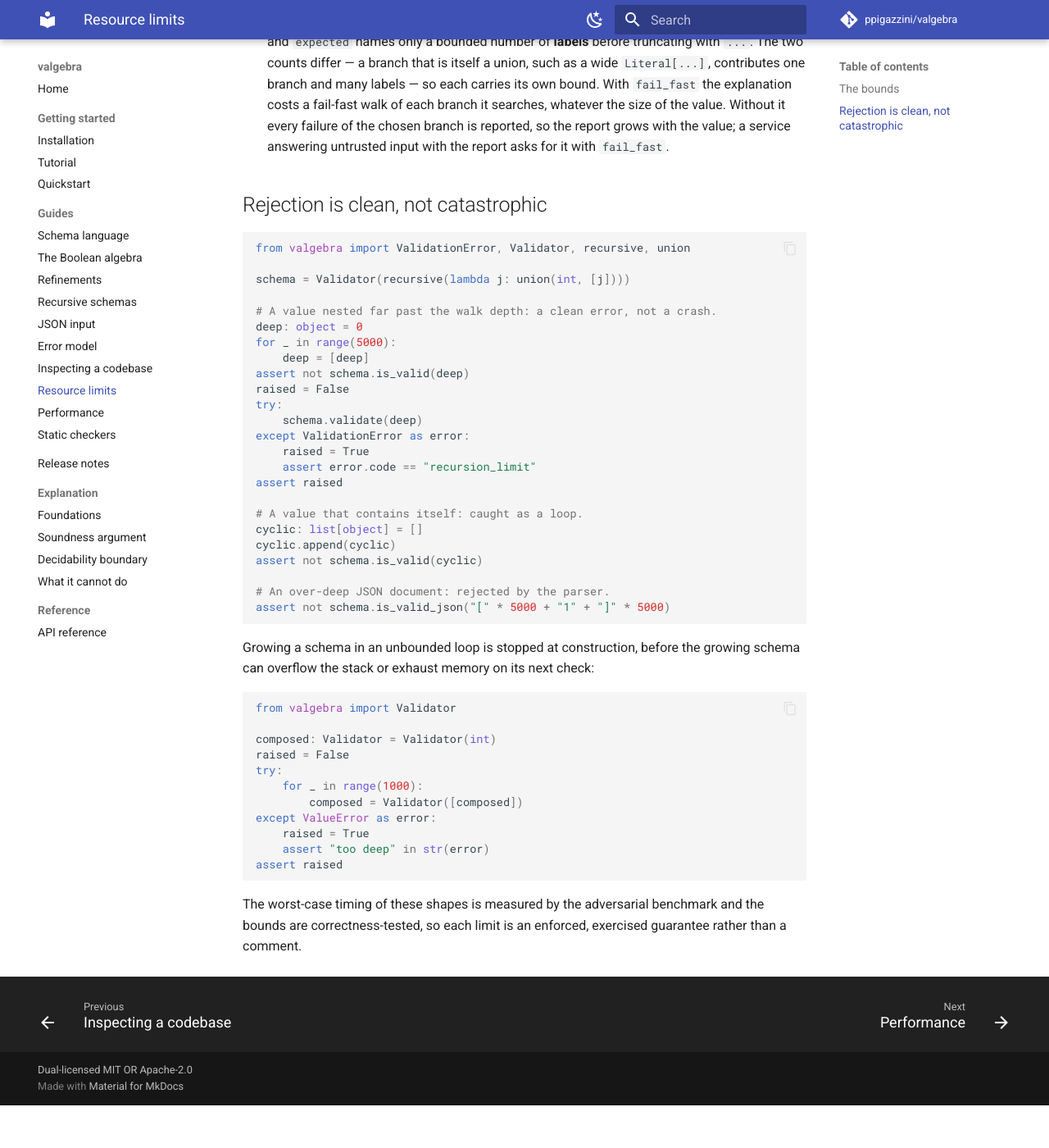
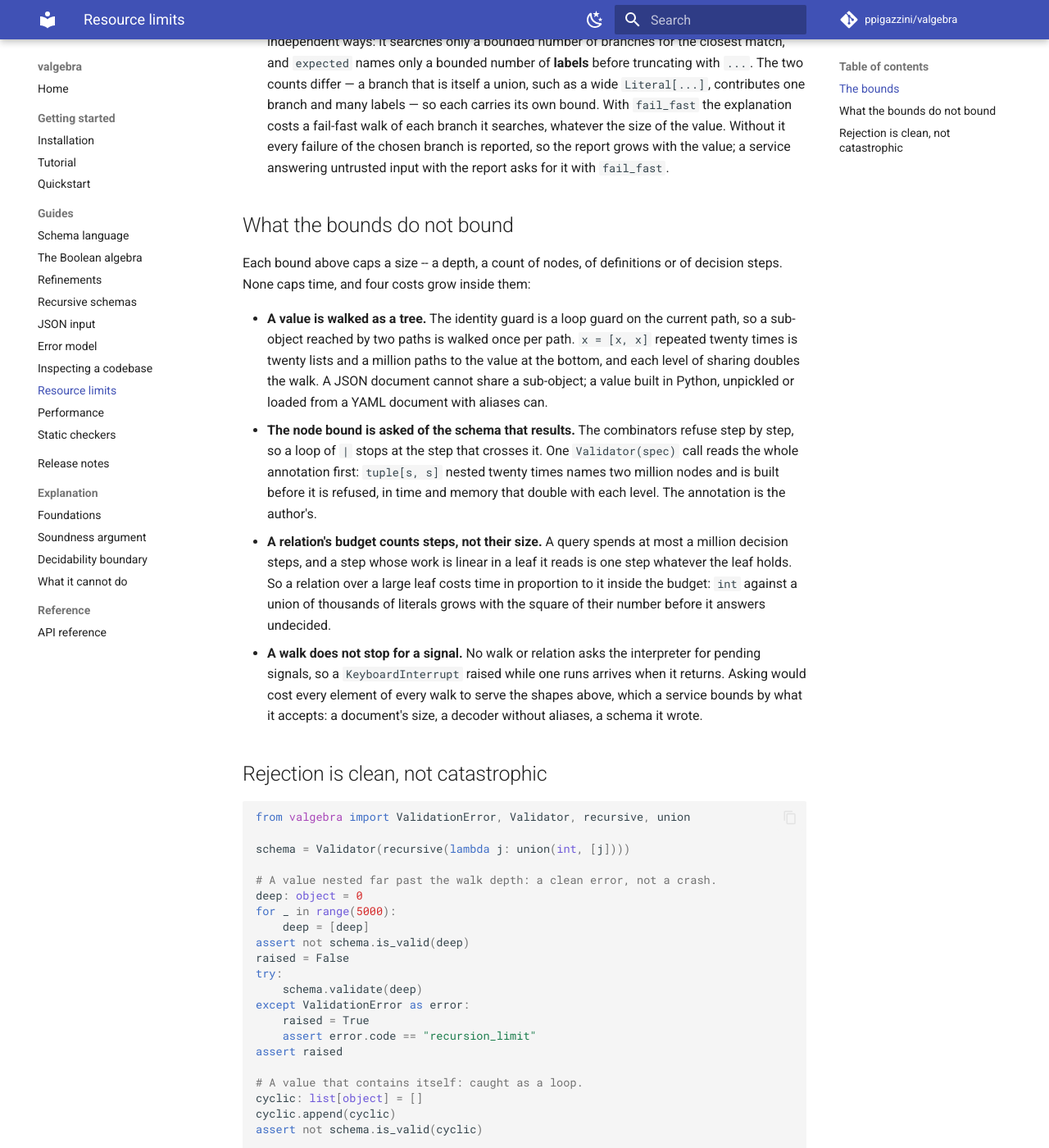
Before and after one commit to ppigazzini/valgebra, an MkDocs documentation site: the page built from docs/10-limits.md, in a window 1280 px wide and 1400 px high, scrolled down 2345 px. Shown: the whole window at 82% size. Built offline with MkDocs 1.6.1 and Material for MkDocs 9.7.7, drawn with Linux system fonts in a browser that asks for light colours; comment, search, counter and statistics services are not loaded; before the commit the page ends 3693 px from its top, so only the background shows below that; some of the changed text lies outside the part shown.

Commit message:
docs: the limits page says what its bounds do not bound
Each resource bound caps a size, and the limits page names the four costs
that grow inside them. A value is walked as a tree, so a sub-object reached by
two paths is walked once per path and each level of sharing doubles the walk.
The node bound is asked of the schema a constructor call builds, after it is
built. A relation's budget counts decision steps, and a step linear in a leaf
it reads is one step, so `int` against a union of literals grows with the
square of their number. No walk asks for pending signals, so an interrupt
arrives when the call returns.

The decidability and foundations pages and the relation docstrings name the
budget's unit, a million decision steps, where they said a fixed work budget.

````diff
--- a/docs/10-limits.md
+++ b/docs/10-limits.md
@@ -25,7 +25,8 @@ fields) is written by the developer and is trusted.
   constructor, the `|` operator, `union`, `intersection`, `complement`,
   `recursive`, and the record transforms — is bounded at construction, so no sequence of
   calls can build a schema that overflows the stack or exhausts memory on a later
-  walk. Three bounds apply, and passing any one raises `ValueError`:
+  walk. The bound is on the schema built, not on the work of building it
+  ([what the bounds do not bound](#what-the-bounds-do-not-bound)). Three bounds apply, and passing any one raises `ValueError`:
     - **depth** — at most `MAX_SCHEMA_DEPTH` levels of structural nesting,
       128 (a chain built in a loop, such as repeatedly wrapping a validator in
       a set or a union). Every node counts one level, containers and the leaf
@@ -109,6 +110,35 @@ assert (MAX_SCHEMA_DEPTH, MAX_DEFINITIONS, MAX_SCHEMA_NODES) == (128, 128, 100_0
   report grows with the value; a service answering untrusted input with the
   report asks for it with `fail_fast`.
 
+## What the bounds do not bound
+
+Each bound above caps a size -- a depth, a count of nodes, of definitions or of
+decision steps. None caps time, and four costs grow inside them:
+
+- **A value is walked as a tree.** The identity guard is a loop guard on the
+  current path, so a sub-object reached by two paths is walked once per path.
+  `x = [x, x]` repeated twenty times is twenty lists and a million paths to
+  the value at the bottom, and each level of sharing doubles the walk. A JSON document cannot share a
+  sub-object; a value built in Python, unpickled or loaded from a YAML document
+  with aliases can.
+- **The node bound is asked of the schema that results.** The combinators
+  refuse step by step, so a loop of `|` stops at the step that crosses it. One
+  `Validator(spec)` call reads the whole annotation first: `tuple[s, s]`
+  nested twenty times names two million nodes and is built before it is refused,
+  in time and memory that double with each level. The annotation is the
+  author's.
+- **A relation's budget counts steps, not their size.** A query spends at most
+  a million decision steps, and a step whose work is linear in a leaf it reads
+  is one step whatever the leaf holds. So a relation over a large leaf costs
+  time in proportion to it inside the budget: `int` against a union of
+  thousands of literals grows with the square of their number before it
+  answers undecided.
+- **A walk does not stop for a signal.** No walk or relation asks the
+  interpreter for pending signals, so a `KeyboardInterrupt` raised while one
+  runs arrives when it returns. Asking would cost every element of every walk
+  to serve the shapes above, which a service bounds by what it accepts: a
+  document's size, a decoder without aliases, a schema it wrote.
+
 ## Rejection is clean, not catastrophic
 
 ```python
````
Also changed, not shown: docs/13-foundations.md (+1 -1 lines), docs/15-decidability.md (+5 -2 lines), 1 other file.
